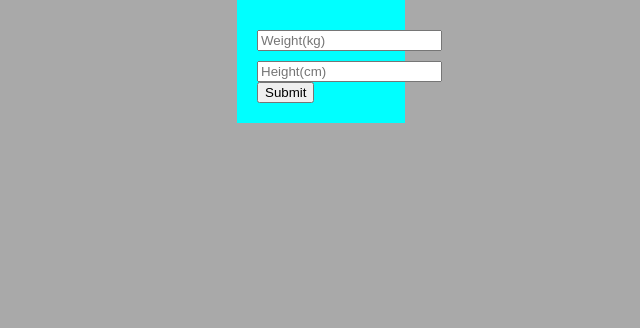
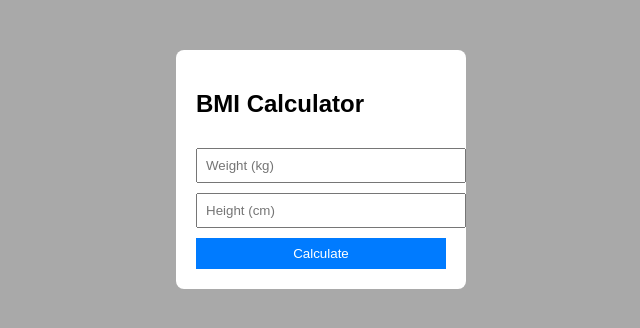
Before and after one commit to maqsatto/aitu-assignments, a website: page web-backend/assignment-1/index.html in a window 1280 px wide. Shown: the whole page, without its empty margins (319-959 px from the left). Drawn offline with Linux system fonts and the light colour scheme.

Commit message:
Revise index.html for BMI Calculator form

```diff
--- a/web-backend/assignment-1/index.html
+++ b/web-backend/assignment-1/index.html
@@ -1,18 +1,9 @@
-    <!DOCTYPE html>
-    <html lang="en">
-    <head>
-        <meta charset="UTF-8">
-        <meta name="viewport" content="width=device-width, initial-scale=1.0">
-        <title>Document</title>
-    </head>
-    <body>
-        <form method="post" >
-            <input type="number" placeholder="Weight(kg)">
-            <input type="number" placeholder="Height(cm)">
-            <button type="submit">Submit</button>
-        </form>
-    </body>
-    </html>
+<!DOCTYPE html>
+<html lang="en">
+<head>
+    <meta charset="UTF-8">
+    <meta name="viewport" content="width=device-width, initial-scale=1.0">
+    <title>BMI Calculator</title>
 
     <style>
         body {
@@ -22,13 +13,41 @@
             display: flex;
             justify-content: center;
             align-items: start;
+            font-family: Arial, sans-serif;
         }
+
         form {
-            background-color: aqua;
-            width: 10%;
+            margin-top: 50px;
+            background-color: white;
             padding: 20px;
+            width: 250px;
+            border-radius: 8px;
         }
-        form input {
+
+        input, button {
+            width: 100%;
             margin-top: 10px;
+            padding: 8px;
+        }
+
+        button {
+            background-color: #007bff;
+            color: white;
+            border: none;
+            cursor: pointer;
         }
     </style>
+</head>
+<body>
+
+    <form method="POST" action="/calculate-bmi">
+        <h2>BMI Calculator</h2>
+
+        <input type="number" name="weight" placeholder="Weight (kg)" required>
+        <input type="number" name="height" placeholder="Height (cm)" required>
+
+        <button type="submit">Calculate</button>
+    </form>
+
+</body>
+</html>
```
